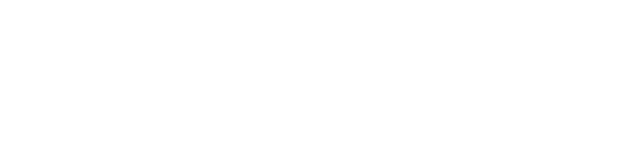
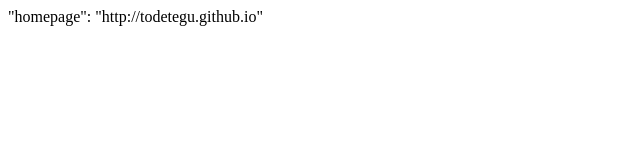
Before and after one commit to todetegu/mang, a plain HTML site: page index.html in a window 1280 px wide. Shown: the whole page, without its empty margins (0-640 px from the left). Drawn offline with Linux system fonts and the light colour scheme.

Commit message:
Update index.html

```diff
--- a/index.html
+++ b/index.html
@@ -1,4 +1,5 @@
 <html>
+	"homepage": "http://todetegu.github.io"
 	<head>
 	</head>
 	<body>
```
